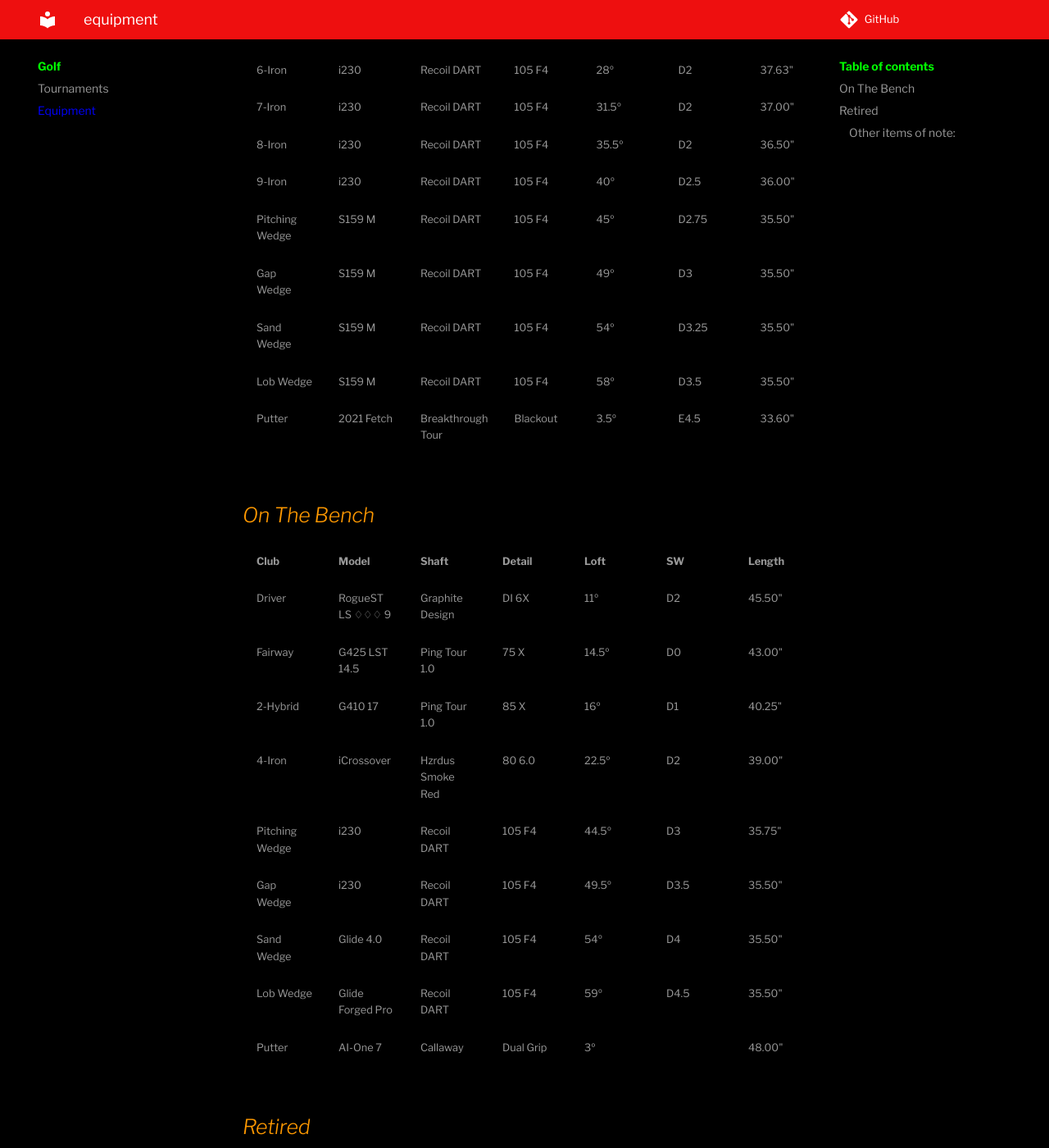
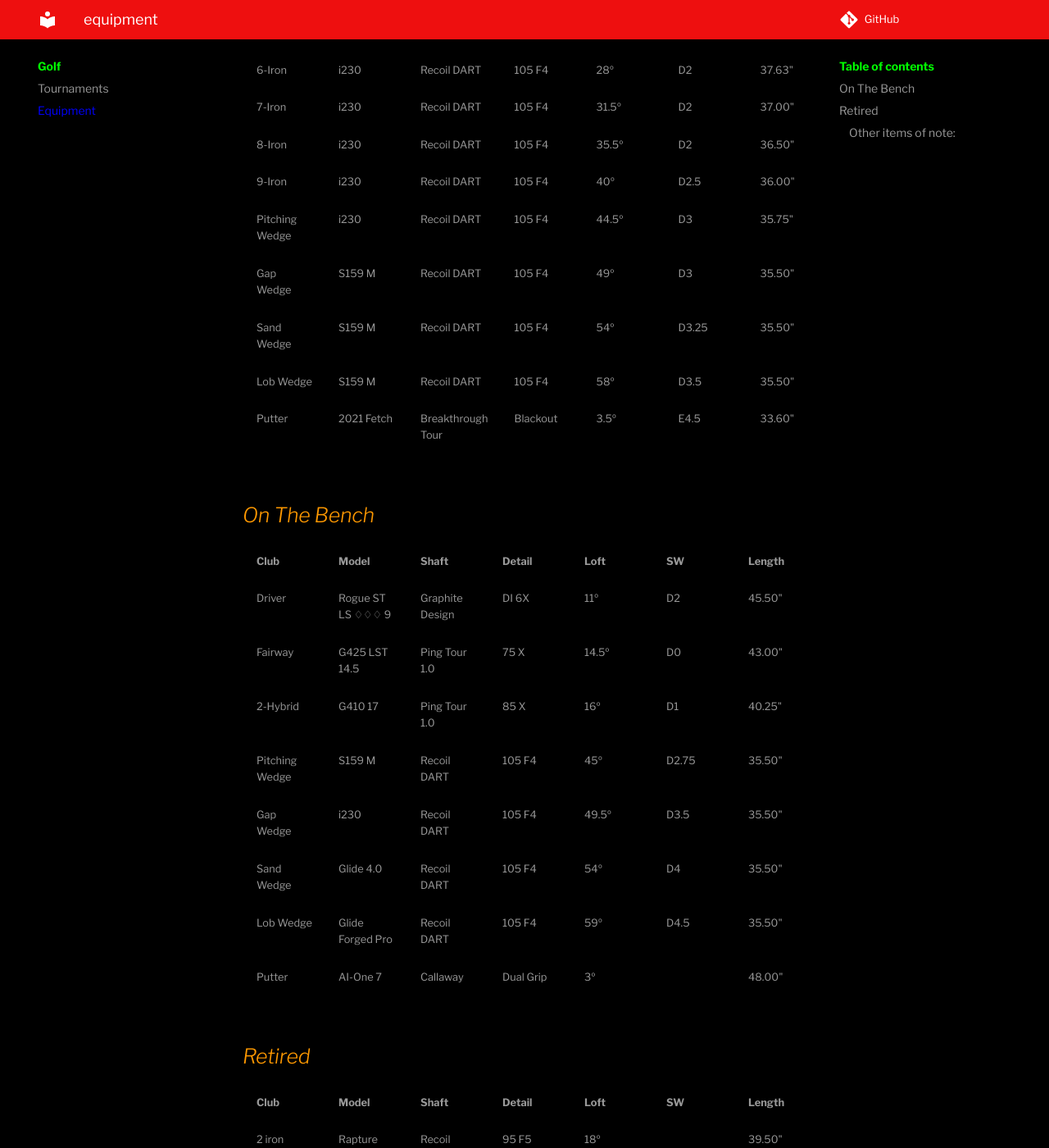
Before and after one commit to matchavez/matchavez.github.io, an MkDocs documentation site: the page built from docs/golf/equipment.md, in a window 1280 px wide and 1400 px high, scrolled down 499 px. Shown: the whole window at 82% size. Built offline with MkDocs 1.6.1 and Material for MkDocs 9.7.7, drawn with Linux system fonts in a browser that asks for light colours; comment, search, counter and statistics services are not loaded; some of the changed text lies outside the part shown.

Commit message:
[PUBLISHER] Merge #71

```diff
--- a/docs/golf/equipment.md
+++ b/docs/golf/equipment.md
@@ -7,7 +7,7 @@
 | Club           | Model             | Shaft             | Detail   | Loft  | SW    | Length |
 | -------------- | ----------------- | ----------------- | -------- | ----- | ----- | ------ |
 | Driver         | Ai Smoke Max 10.5 | Graphite Design   | UB 6S    | 11.5º | D2    | 45.50" |
-| 3-Wood         | Ai Smoke ♢♢♢  15  | Graphite Design   | XC 7S    | 16º   | D2    | 43.50" |
+| 3-Wood         | Ai Smoke ♢♢♢  15  | Graphite Design   | XC 7S    | 16º   |       | 43.50" |
 | 3-Hybrid       | G430 19           | Hzrdus Smoke Red  | 80 6.0   | 19º   | D2    | 40.25" |
 | 4-Iron         | i530              | Recoil DART       | 105 F4   | 19º   | D2    | 38.88" |
 | 5-Iron         | i230              | Recoil DART       | 105 F4   | 25º   | D2    | 38.25" |
@@ -15,24 +15,23 @@
 | 7-Iron         | i230              | Recoil DART       | 105 F4   | 31.5º | D2    | 37.00" |
 | 8-Iron         | i230              | Recoil DART       | 105 F4   | 35.5º | D2    | 36.50" |
 | 9-Iron         | i230              | Recoil DART       | 105 F4   | 40º   | D2.5  | 36.00" |
-| Pitching Wedge | S159 M            | Recoil DART       | 105 F4   | 45º   | D2.75 | 35.50" |
+| Pitching Wedge | i230              | Recoil DART       | 105 F4   | 44.5º | D3    | 35.75" |
 | Gap Wedge      | S159 M            | Recoil DART       | 105 F4   | 49º   | D3    | 35.50" |
 | Sand Wedge     | S159 M            | Recoil DART       | 105 F4   | 54º   | D3.25 | 35.50" |
 | Lob Wedge      | S159 M            | Recoil DART       | 105 F4   | 58º   | D3.5  | 35.50" |
 | Putter         | 2021 Fetch        | Breakthrough Tour | Blackout | 3.5º  | E4.5  | 33.60" |
 
 ## _On The Bench_
-| Club           | Model            | Shaft            | Detail    | Loft  | SW   | Length |
-| -------------- | ---------------- | ---------------- | --------- | ----- | ---- | ------ |
-| Driver         | RogueST LS ♢♢♢ 9 | Graphite Design  | DI 6X     | 11º   | D2   | 45.50" |
-| Fairway        | G425 LST 14.5    | Ping Tour 1.0    | 75 X      | 14.5º | D0   | 43.00" |
-| 2-Hybrid       | G410 17          | Ping Tour 1.0    | 85 X      | 16º   | D1   | 40.25" |
-| 4-Iron         | iCrossover       | Hzrdus Smoke Red | 80 6.0    | 22.5º | D2   | 39.00" |
-| Pitching Wedge | i230             | Recoil DART      | 105 F4    | 44.5º | D3   | 35.75" |
-| Gap Wedge      | i230             | Recoil DART      | 105 F4    | 49.5º | D3.5 | 35.50" |
-| Sand Wedge     | Glide 4.0        | Recoil DART      | 105 F4    | 54º   | D4   | 35.50" |
-| Lob Wedge      | Glide Forged Pro | Recoil DART      | 105 F4    | 59º   | D4.5 | 35.50" |
-| Putter         | AI-One 7         | Callaway         | Dual Grip | 3º    |      | 48.00" |
+| Club           | Model             | Shaft            | Detail    | Loft  | SW    | Length |
+| -------------- | ----------------- | ---------------- | --------- | ----- | ----- | ------ |
+| Driver         | Rogue ST LS ♢♢♢ 9 | Graphite Design  | DI 6X     | 11º   | D2    | 45.50" |
+| Fairway        | G425 LST 14.5     | Ping Tour 1.0    | 75 X      | 14.5º | D0    | 43.00" |
+| 2-Hybrid       | G410 17           | Ping Tour 1.0    | 85 X      | 16º   | D1    | 40.25" |
+| Pitching Wedge | S159 M            | Recoil DART      | 105 F4    | 45º   | D2.75 | 35.50" |
+| Gap Wedge      | i230              | Recoil DART      | 105 F4    | 49.5º | D3.5  | 35.50" |
+| Sand Wedge     | Glide 4.0         | Recoil DART      | 105 F4    | 54º   | D4    | 35.50" |
+| Lob Wedge      | Glide Forged Pro  | Recoil DART      | 105 F4    | 59º   | D4.5  | 35.50" |
+| Putter         | AI-One 7          | Callaway         | Dual Grip | 3º    |       | 48.00" |
 
 ## _Retired_
 | Club           | Model        | Shaft        | Detail    | Loft  | SW   | Length |
```
Also changed, not shown: other parts of docs/golf/equipment.md (+1 -1 lines).
